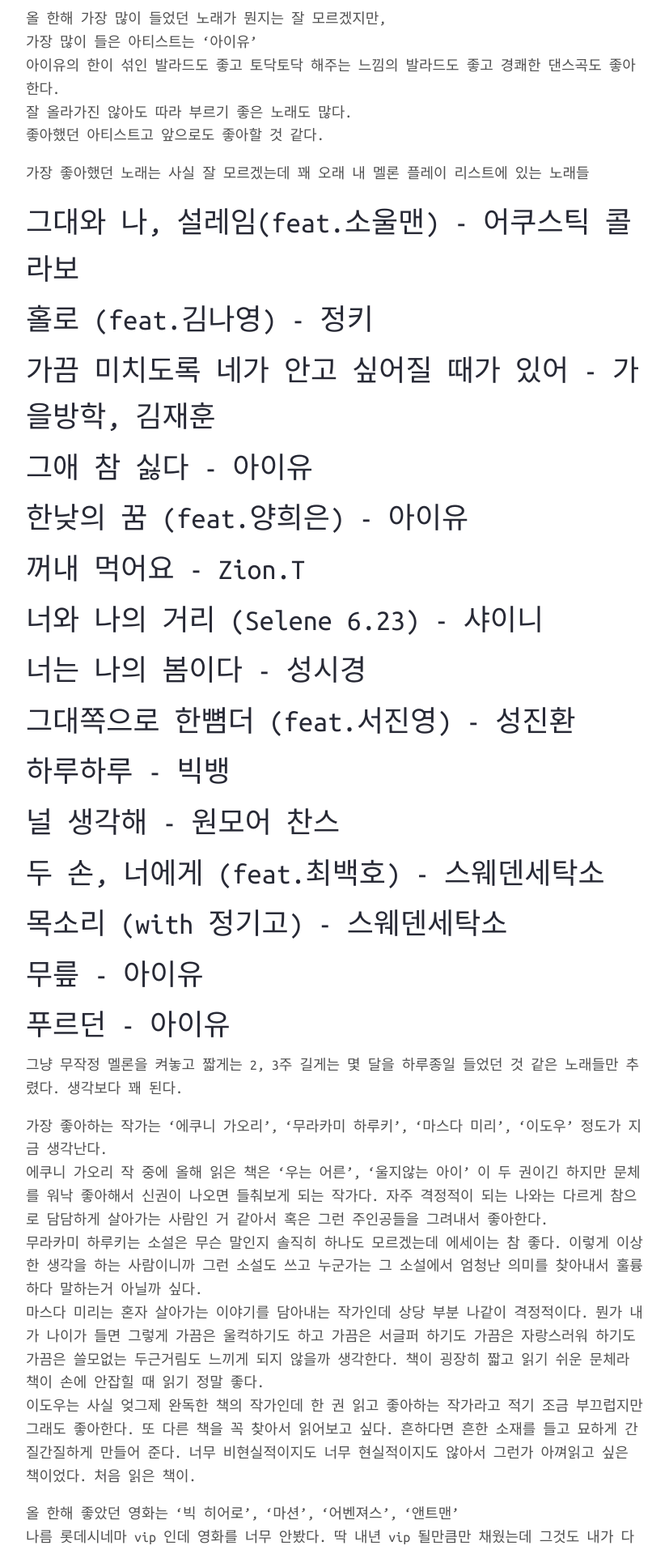
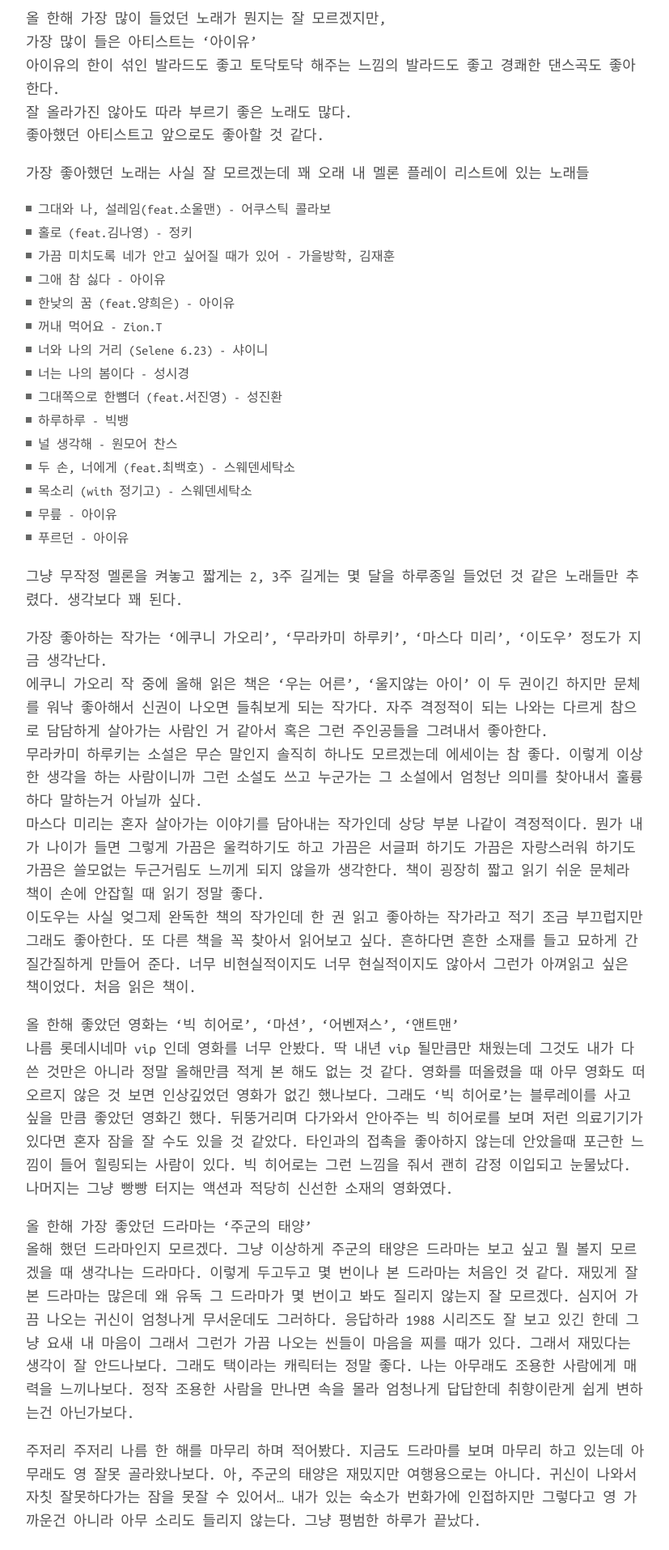
Before and after one commit to hahajh/hahajh.github.com, a Jekyll site: the page built from _posts/2015-12-31-happy-new-year.md, in a window 1280 px wide. Shown: the part 722-2636 px from the top of the page at 81% size, without its empty margins (224-1051 px from the left). Built offline with Jekyll 4.4.1, drawn with Linux system fonts in a browser that asks for light colours; nearby versions of some CDN libraries.

```diff
--- a/_posts/2015-12-31-happy-new-year.md
+++ b/_posts/2015-12-31-happy-new-year.md
@@ -16,21 +16,21 @@ tags: [essay]
 좋아했던 아티스트고 앞으로도 좋아할 것 같다.
 
 가장 좋아했던 노래는 사실 잘 모르겠는데 꽤 오래 내 멜론 플레이 리스트에 있는 노래들
-# 그대와 나, 설레임(feat.소울맨) - 어쿠스틱 콜라보
-# 홀로 (feat.김나영) - 정키
-# 가끔 미치도록 네가 안고 싶어질 때가 있어 - 가을방학, 김재훈
-# 그애 참 싫다 - 아이유
-# 한낮의 꿈 (feat.양희은) - 아이유
-# 꺼내 먹어요 - Zion.T
-# 너와 나의 거리 (Selene 6.23) - 샤이니
-# 너는 나의 봄이다 - 성시경
-# 그대쪽으로 한뼘더 (feat.서진영) - 성진환
-# 하루하루 - 빅뱅
-# 널 생각해 - 원모어 찬스
-# 두 손, 너에게 (feat.최백호) - 스웨덴세탁소
-# 목소리 (with 정기고) - 스웨덴세탁소
-# 무릎 - 아이유
-# 푸르던 - 아이유
+* 그대와 나, 설레임(feat.소울맨) - 어쿠스틱 콜라보
+* 홀로 (feat.김나영) - 정키
+* 가끔 미치도록 네가 안고 싶어질 때가 있어 - 가을방학, 김재훈
+* 그애 참 싫다 - 아이유
+* 한낮의 꿈 (feat.양희은) - 아이유
+* 꺼내 먹어요 - Zion.T
+* 너와 나의 거리 (Selene 6.23) - 샤이니
+* 너는 나의 봄이다 - 성시경
+* 그대쪽으로 한뼘더 (feat.서진영) - 성진환
+* 하루하루 - 빅뱅
+* 널 생각해 - 원모어 찬스
+* 두 손, 너에게 (feat.최백호) - 스웨덴세탁소
+* 목소리 (with 정기고) - 스웨덴세탁소
+* 무릎 - 아이유
+* 푸르던 - 아이유
 
 그냥 무작정 멜론을 켜놓고 짧게는 2, 3주 길게는 몇 달을 하루종일 들었던 것 같은 노래들만 추렸다. 생각보다 꽤 된다.
 
```
